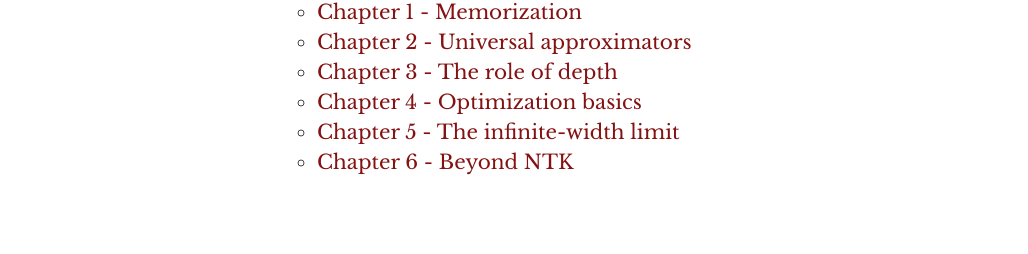
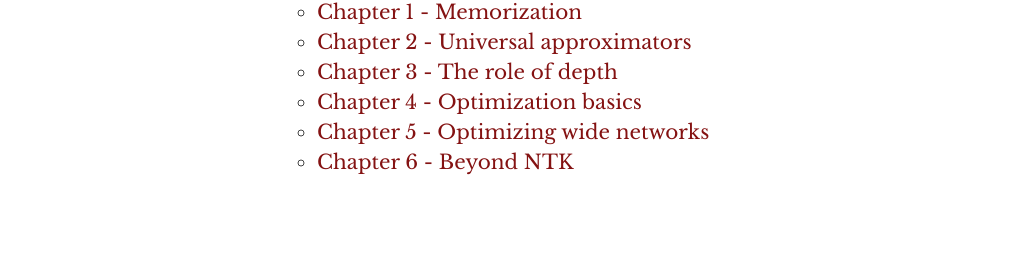
Before and after one commit to chinmayhegde/fodl, a Jekyll site: the page built from index.md, in a window 1280 px wide. Shown: the part 752-1006 px from the top of the page, without its empty margins (3-1031 px from the left). Built offline with Jekyll 4.4.1, drawn with Linux system fonts in a browser that asks for light colours; nearby versions of some CDN libraries.

Commit message:
Update 2022-01-14-optimization02.md

```diff
--- a/_posts/2022-01-14-optimization02.md
+++ b/_posts/2022-01-14-optimization02.md
@@ -1,6 +1,6 @@
 ---
 layout: page
-title: Chapter 5 - The infinite-width limit
+title: Chapter 5 - Optimizing wide networks
 categories: optimization
 date: 2022-01-14
 ---
@@ -9,10 +9,15 @@ date: 2022-01-14
 **Under construction**.
 
 ## Motivation
-{.label}
+{:.label}
+
+
+## Local vs.\ global minima
+
+
 
 ## The Neural Tangent Kernel
-{.label}
+{:.label}
 
 ## Extensions
-{.label}
+{:.label}
```
